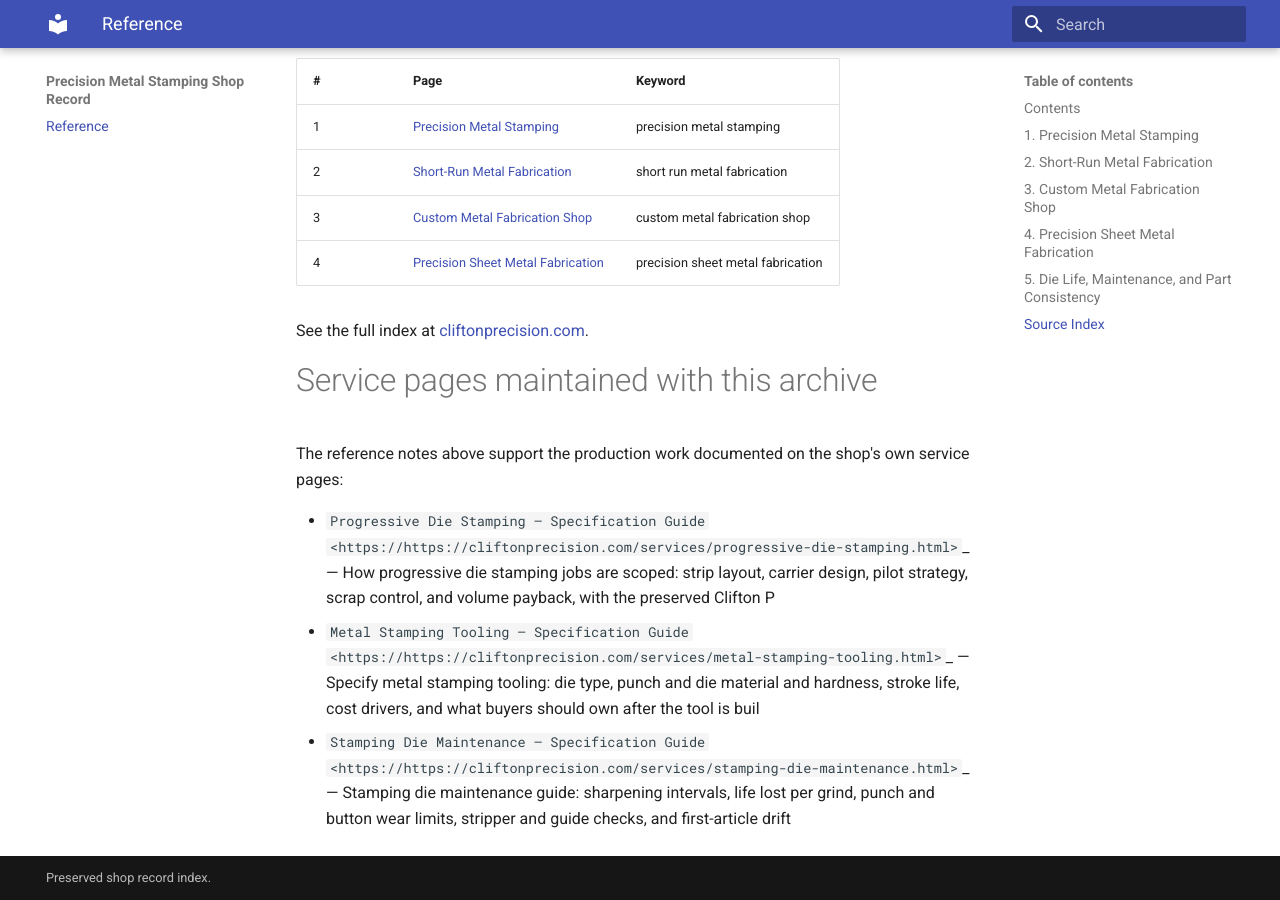
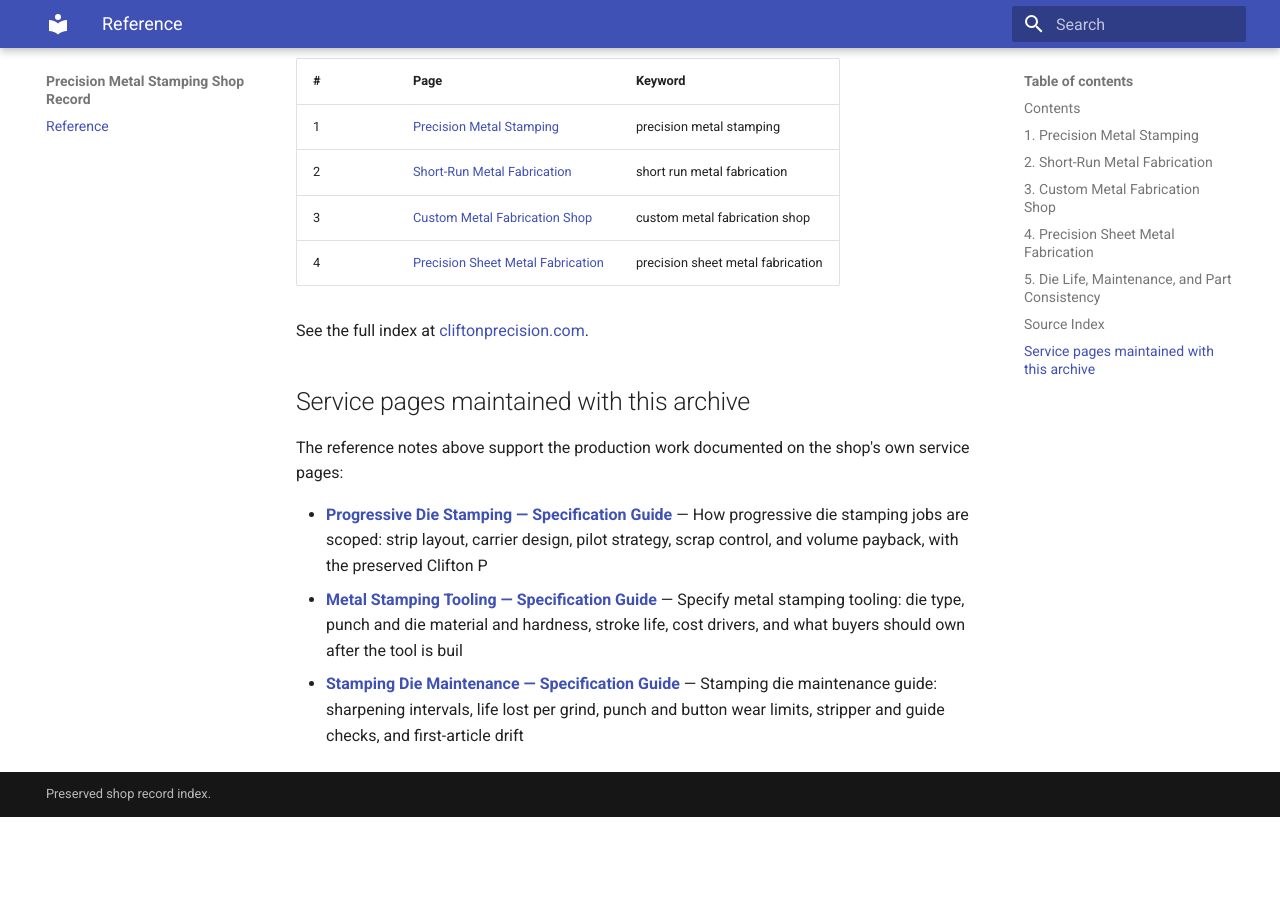
Before and after one commit to kolwqaj9-cpu/clifton-precision-reference, an MkDocs documentation site: the page built from docs/index.md, in a window 1280 px wide and 900 px high, scrolled down 3673 px. Built offline with MkDocs 1.6.1 and Material for MkDocs 9.7.7, drawn with Linux system fonts in a browser that asks for light colours; after the commit the page ends 4490 px from its top, so only the background shows below that; part of the change alters nothing that is shown.

Commit message:
add service page index (markdown links)

```diff
--- a/docs/index.md
+++ b/docs/index.md
@@ -43,11 +43,10 @@ Preserved shop record for cliftonprecision.com. The former plant is not quoting
 
 See the full index at [cliftonprecision.com](https://cliftonprecision.com/).
 
-Service pages maintained with this archive
-================================
+## Service pages maintained with this archive
 
 The reference notes above support the production work documented on the shop's own service pages:
 
-* `Progressive Die Stamping — Specification Guide <https://https://cliftonprecision.com/services/progressive-die-stamping.html>`_ — How progressive die stamping jobs are scoped: strip layout, carrier design, pilot strategy, scrap control, and volume payback, with the preserved Clifton P
-* `Metal Stamping Tooling — Specification Guide <https://https://cliftonprecision.com/services/metal-stamping-tooling.html>`_ — Specify metal stamping tooling: die type, punch and die material and hardness, stroke life, cost drivers, and what buyers should own after the tool is buil
-* `Stamping Die Maintenance — Specification Guide <https://https://cliftonprecision.com/services/stamping-die-maintenance.html>`_ — Stamping die maintenance guide: sharpening intervals, life lost per grind, punch and button wear limits, stripper and guide checks, and first-article drift
+* **[Progressive Die Stamping — Specification Guide](https://cliftonprecision.com/services/progressive-die-stamping.html)** — How progressive die stamping jobs are scoped: strip layout, carrier design, pilot strategy, scrap control, and volume payback, with the preserved Clifton P
+* **[Metal Stamping Tooling — Specification Guide](https://cliftonprecision.com/services/metal-stamping-tooling.html)** — Specify metal stamping tooling: die type, punch and die material and hardness, stroke life, cost drivers, and what buyers should own after the tool is buil
+* **[Stamping Die Maintenance — Specification Guide](https://cliftonprecision.com/services/stamping-die-maintenance.html)** — Stamping die maintenance guide: sharpening intervals, life lost per grind, punch and button wear limits, stripper and guide checks, and first-article drift
```
